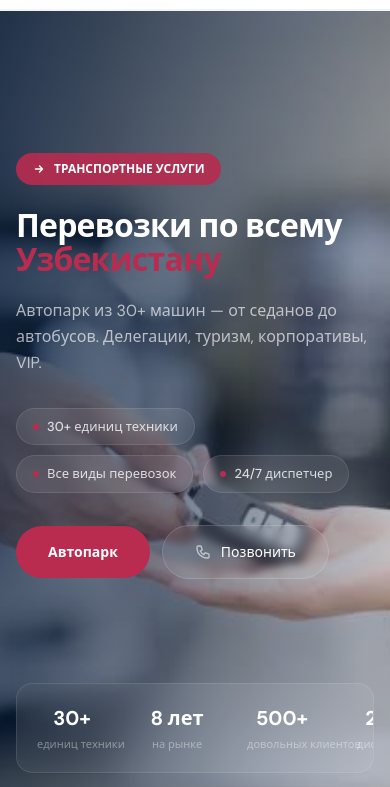
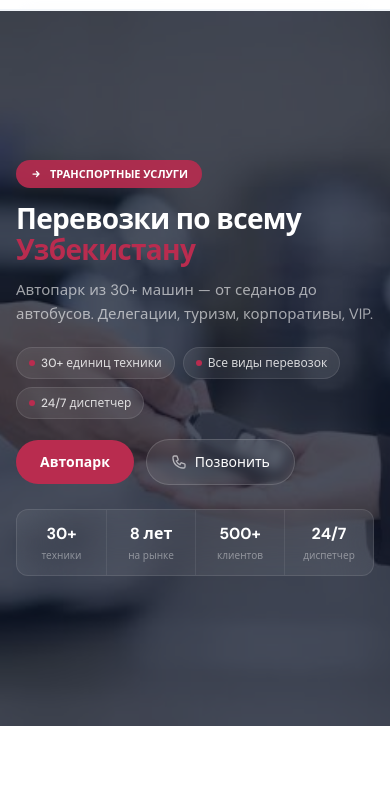
Before and after one commit to Abdumajidov2005/Transportv2, a plain HTML site: page index.html in a window 390 px wide. Shown: the part 55-842 px from the top of the page. Drawn offline with nearby package versions, Linux system fonts and the light colour scheme.

Commit message:
main update

```diff
--- a/index.html
+++ b/index.html
@@ -250,7 +250,7 @@
 
     <!-- HERO -->
     <section
-      class="relative min-h-[100svh] flex items-center"
+      class="relative min-h-[85svh] md:min-h-[100svh] flex items-center"
       style="margin-top: 64px"
     >
       <img
@@ -258,138 +258,77 @@
         alt=""
         class="absolute inset-0 w-full h-full object-cover"
       />
+      <!-- Mobile: full overlay, Desktop: left-side gradient -->
       <div
-        class="absolute inset-0"
-        style="
-          background: linear-gradient(
-            105deg,
-            rgba(10, 30, 59, 0.88) 0%,
-            rgba(10, 30, 59, 0.55) 50%,
-            rgba(10, 30, 59, 0.15) 100%
-          );
-        "
+        class="absolute inset-0 bg-slate-900/75 md:hidden"
       ></div>
-      <div class="relative max-w-6xl mx-auto px-4 sm:px-5 w-full">
-        <!-- Main content -->
-        <div class="max-w-2xl py-16 md:py-0">
+      <div
+        class="absolute inset-0 hidden md:block"
+        style="background: linear-gradient(105deg, rgba(10,30,59,0.88) 0%, rgba(10,30,59,0.55) 50%, rgba(10,30,59,0.15) 100%)"
+      ></div>
+
+      <div class="relative max-w-6xl mx-auto px-4 sm:px-5 w-full py-10 md:py-0">
+        <div class="max-w-2xl">
           <span
-            class="inline-flex items-center gap-2 bg-accent/90 text-white text-xs font-semibold px-4 py-2 rounded-full mb-6 backdrop-blur-sm"
+            class="inline-flex items-center gap-2 bg-accent/90 text-white text-[11px] sm:text-xs font-semibold px-3.5 sm:px-4 py-1.5 sm:py-2 rounded-full mb-4 sm:mb-6 backdrop-blur-sm"
           >
-            <svg
-              class="w-3.5 h-3.5"
-              fill="none"
-              stroke="currentColor"
-              stroke-width="2.5"
-              viewBox="0 0 24 24"
-            >
-              <path
-                stroke-linecap="round"
-                stroke-linejoin="round"
-                d="M13 7l5 5m0 0l-5 5m5-5H6"
-              />
+            <svg class="w-3 h-3 sm:w-3.5 sm:h-3.5" fill="none" stroke="currentColor" stroke-width="2.5" viewBox="0 0 24 24">
+              <path stroke-linecap="round" stroke-linejoin="round" d="M13 7l5 5m0 0l-5 5m5-5H6"/>
             </svg>
             ТРАНСПОРТНЫЕ УСЛУГИ
           </span>
-          <h1
-            class="text-[32px] sm:text-[42px] md:text-[56px] font-bold text-white leading-[1.08] tracking-tight mb-5"
-          >
-            Перевозки по всему<br />
+          <h1 class="text-[28px] sm:text-[42px] md:text-[56px] font-bold text-white leading-[1.1] tracking-tight mb-3 sm:mb-5">
+            Перевозки по всему<br/>
             <span class="text-accent">Узбекистану</span>
           </h1>
-          <p
-            class="text-base sm:text-[17px] text-white/65 leading-relaxed mb-8 max-w-lg"
-          >
-            Автопарк из 30+ машин — от седанов до автобусов. Делегации, туризм,
-            корпоративы, VIP.
+          <p class="text-[15px] sm:text-[17px] text-white/60 leading-relaxed mb-5 sm:mb-8 max-w-lg">
+            Автопарк из 30+ машин — от седанов до автобусов. Делегации, туризм, корпоративы, VIP.
           </p>
 
           <!-- Feature tags -->
-          <div class="flex gap-2.5 flex-wrap mb-8">
-            <span
-              class="inline-flex items-center gap-2 bg-white/[.08] backdrop-blur-sm text-white/80 text-[13px] font-medium px-4 py-2 rounded-full border border-white/[.1]"
-            >
+          <div class="flex gap-2 flex-wrap mb-5 sm:mb-8">
+            <span class="inline-flex items-center gap-1.5 bg-white/[.08] backdrop-blur-sm text-white/80 text-[12px] sm:text-[13px] font-medium px-3 sm:px-4 py-1.5 sm:py-2 rounded-full border border-white/[.1]">
               <span class="w-1.5 h-1.5 rounded-full bg-accent"></span>
               30+ единиц техники
             </span>
-            <span
-              class="inline-flex items-center gap-2 bg-white/[.08] backdrop-blur-sm text-white/80 text-[13px] font-medium px-4 py-2 rounded-full border border-white/[.1]"
-            >
+            <span class="inline-flex items-center gap-1.5 bg-white/[.08] backdrop-blur-sm text-white/80 text-[12px] sm:text-[13px] font-medium px-3 sm:px-4 py-1.5 sm:py-2 rounded-full border border-white/[.1]">
               <span class="w-1.5 h-1.5 rounded-full bg-accent"></span>
               Все виды перевозок
             </span>
-            <span
-              class="inline-flex items-center gap-2 bg-white/[.08] backdrop-blur-sm text-white/80 text-[13px] font-medium px-4 py-2 rounded-full border border-white/[.1]"
-            >
+            <span class="inline-flex items-center gap-1.5 bg-white/[.08] backdrop-blur-sm text-white/80 text-[12px] sm:text-[13px] font-medium px-3 sm:px-4 py-1.5 sm:py-2 rounded-full border border-white/[.1]">
               <span class="w-1.5 h-1.5 rounded-full bg-accent"></span>
               24/7 диспетчер
             </span>
           </div>
 
           <!-- CTA buttons -->
-          <div class="flex gap-3 flex-wrap items-center">
-            <a
-              href="#fleet"
-              class="bg-accent hover:bg-[#a1243f] text-white px-8 py-4 rounded-full text-sm font-semibold transition-all hover:shadow-lg hover:shadow-accent/25"
-              >Автопарк</a
-            >
-            <a
-              href="tel:+998901234567"
-              class="group bg-white/[.08] hover:bg-white/[.15] backdrop-blur-sm text-white border border-white/[.15] px-8 py-4 rounded-full text-sm font-medium transition-all flex items-center gap-2.5"
-            >
-              <svg
-                class="w-4 h-4 text-white/60 group-hover:text-white transition-colors"
-                fill="none"
-                stroke="currentColor"
-                stroke-width="2"
-                viewBox="0 0 24 24"
-              >
-                <path
-                  stroke-linecap="round"
-                  d="M3 5a2 2 0 012-2h3.28a1 1 0 01.948.684l1.498 4.493a1 1 0 01-.502 1.21l-2.257 1.13a11.042 11.042 0 005.516 5.516l1.13-2.257a1 1 0 011.21-.502l4.493 1.498a1 1 0 01.684.949V19a2 2 0 01-2 2h-1C9.716 21 3 14.284 3 6V5z"
-                />
-              </svg>
+          <div class="flex gap-3 flex-wrap items-center mb-6 md:mb-0">
+            <a href="#fleet" class="bg-accent hover:bg-[#a1243f] text-white px-6 sm:px-8 py-3 sm:py-4 rounded-full text-sm font-semibold transition-all hover:shadow-lg hover:shadow-accent/25">Автопарк</a>
+            <a href="tel:+998901234567" class="group bg-white/[.08] hover:bg-white/[.15] backdrop-blur-sm text-white border border-white/[.15] px-6 sm:px-8 py-3 sm:py-4 rounded-full text-sm font-medium transition-all flex items-center gap-2">
+              <svg class="w-4 h-4 text-white/60 group-hover:text-white transition-colors" fill="none" stroke="currentColor" stroke-width="2" viewBox="0 0 24 24"><path stroke-linecap="round" d="M3 5a2 2 0 012-2h3.28a1 1 0 01.948.684l1.498 4.493a1 1 0 01-.502 1.21l-2.257 1.13a11.042 11.042 0 005.516 5.516l1.13-2.257a1 1 0 011.21-.502l4.493 1.498a1 1 0 01.684.949V19a2 2 0 01-2 2h-1C9.716 21 3 14.284 3 6V5z"/></svg>
               Позвонить
             </a>
           </div>
         </div>
 
-        <!-- Stats card — bottom right desktop, below content mobile -->
-        <div class="mt-10 md:mt-0 md:absolute md:bottom-12 md:right-5">
-          <div
-            class="flex stats-scroll overflow-x-auto md:overflow-visible bg-white/[.07] backdrop-blur-xl border border-white/[.1] rounded-2xl"
-          >
-            <div class="text-center px-5 sm:px-6 py-5 min-w-[110px]">
-              <span class="text-xl sm:text-2xl font-bold text-white">30+</span>
-              <span
-                class="block text-[11px] text-white/40 mt-1 whitespace-nowrap"
-                >единиц техники</span
-              >
+        <!-- Stats: mobile = compact grid, desktop = bottom-right card -->
+        <div class="mt-6 md:mt-0 md:absolute md:bottom-12 md:right-5">
+          <div class="grid grid-cols-4 md:flex stats-scroll bg-white/[.07] backdrop-blur-xl border border-white/[.1] rounded-xl md:rounded-2xl">
+            <div class="text-center px-2 sm:px-6 py-3 sm:py-5">
+              <span class="text-base sm:text-2xl font-bold text-white">30+</span>
+              <span class="block text-[10px] sm:text-[11px] text-white/40 mt-0.5 sm:mt-1">техники</span>
             </div>
-            <div class="w-px bg-white/[.08]"></div>
-            <div class="text-center px-5 sm:px-6 py-5 min-w-[100px]">
-              <span class="text-xl sm:text-2xl font-bold text-white"
-                >8 лет</span
-              >
-              <span
-                class="block text-[11px] text-white/40 mt-1 whitespace-nowrap"
-                >на рынке</span
-              >
+            <div class="border-l border-white/[.08] text-center px-2 sm:px-6 py-3 sm:py-5">
+              <span class="text-base sm:text-2xl font-bold text-white">8 лет</span>
+              <span class="block text-[10px] sm:text-[11px] text-white/40 mt-0.5 sm:mt-1">на рынке</span>
             </div>
-            <div class="w-px bg-white/[.08]"></div>
-            <div class="text-center px-5 sm:px-6 py-5 min-w-[110px]">
-              <span class="text-xl sm:text-2xl font-bold text-white">500+</span>
-              <span
-                class="block text-[11px] text-white/40 mt-1 whitespace-nowrap"
-                >довольных клиентов</span
-              >
+            <div class="border-l border-white/[.08] text-center px-2 sm:px-6 py-3 sm:py-5">
+              <span class="text-base sm:text-2xl font-bold text-white">500+</span>
+              <span class="block text-[10px] sm:text-[11px] text-white/40 mt-0.5 sm:mt-1">клиентов</span>
             </div>
-            <div class="w-px bg-white/[.08]"></div>
-            <div class="text-center px-5 sm:px-6 py-5 min-w-[100px]">
-              <span class="text-xl sm:text-2xl font-bold text-white">24/7</span>
-              <span
-                class="block text-[11px] text-white/40 mt-1 whitespace-nowrap"
-                >диспетчерская</span
-              >
+            <div class="border-l border-white/[.08] text-center px-2 sm:px-6 py-3 sm:py-5">
+              <span class="text-base sm:text-2xl font-bold text-white">24/7</span>
+              <span class="block text-[10px] sm:text-[11px] text-white/40 mt-0.5 sm:mt-1">диспетчер</span>
             </div>
           </div>
         </div>
@@ -483,15 +422,15 @@
             Бесплатная консультация и подбор под ваши задачи
           </p>
         </div>
-        <div class="flex gap-3 flex-wrap shrink-0 w-full md:w-auto">
+        <div class="flex flex-col sm:flex-row gap-3 shrink-0 w-full md:w-auto">
           <a
             href="tel:+998901234567"
-            class="bg-white text-brand-700 px-6 py-3.5 rounded-full text-sm font-bold hover:bg-slate-100 transition-colors text-center flex-1 md:flex-none"
+            class="bg-white text-brand-700 px-6 py-3.5 rounded-full text-sm font-bold hover:bg-slate-100 transition-colors text-center whitespace-nowrap"
             >+998 90 123 45 67</a
           >
           <a
             href="https://t.me/"
-            class="bg-brand-700 text-white px-6 py-3.5 rounded-full text-sm font-medium hover:bg-brand-800 transition-colors text-center flex-1 md:flex-none"
+            class="bg-brand-700 text-white px-6 py-3.5 rounded-full text-sm font-medium hover:bg-brand-800 transition-colors text-center whitespace-nowrap"
             >Telegram</a
           >
         </div>
```
Also changed, not shown: app.js (+18 -13 lines).
